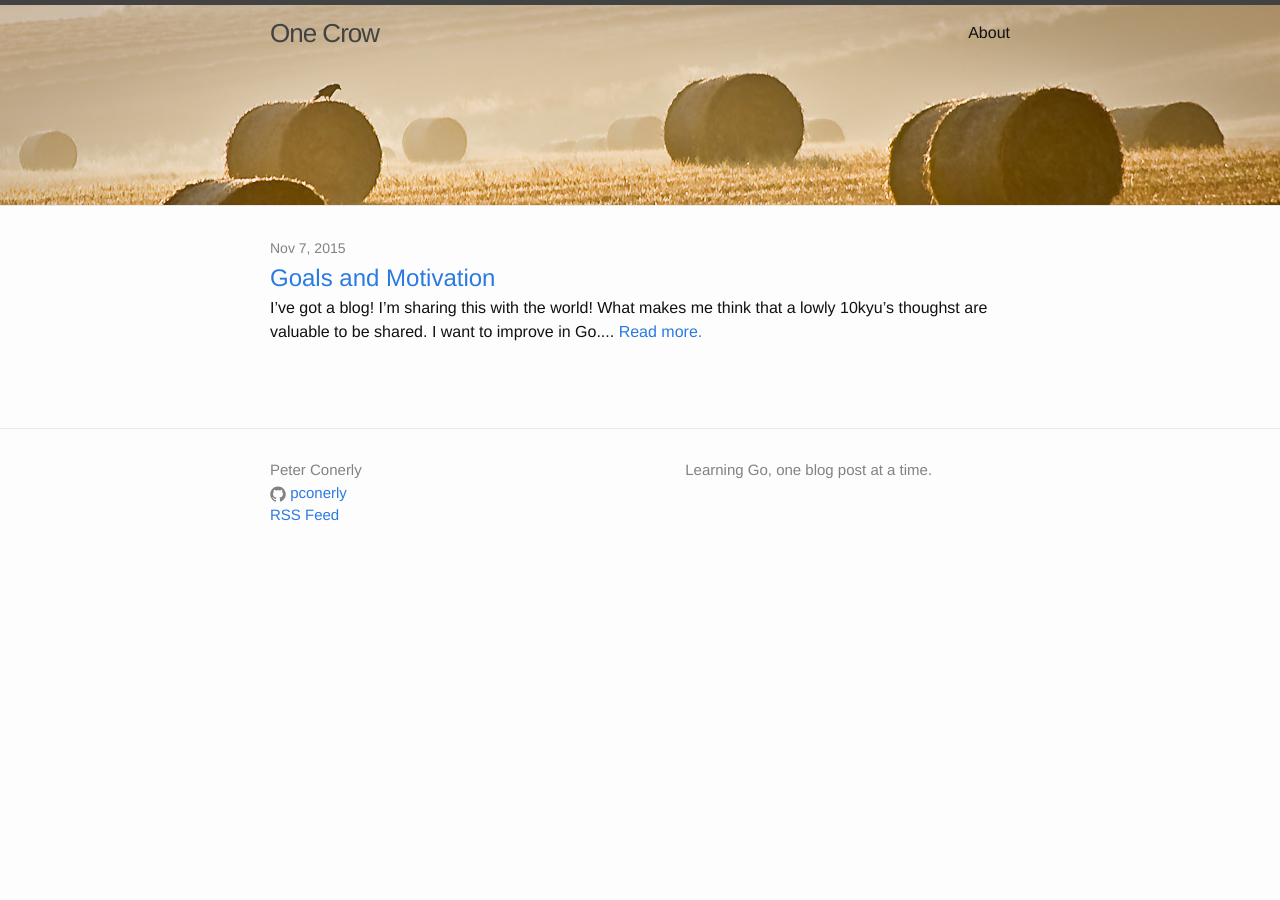
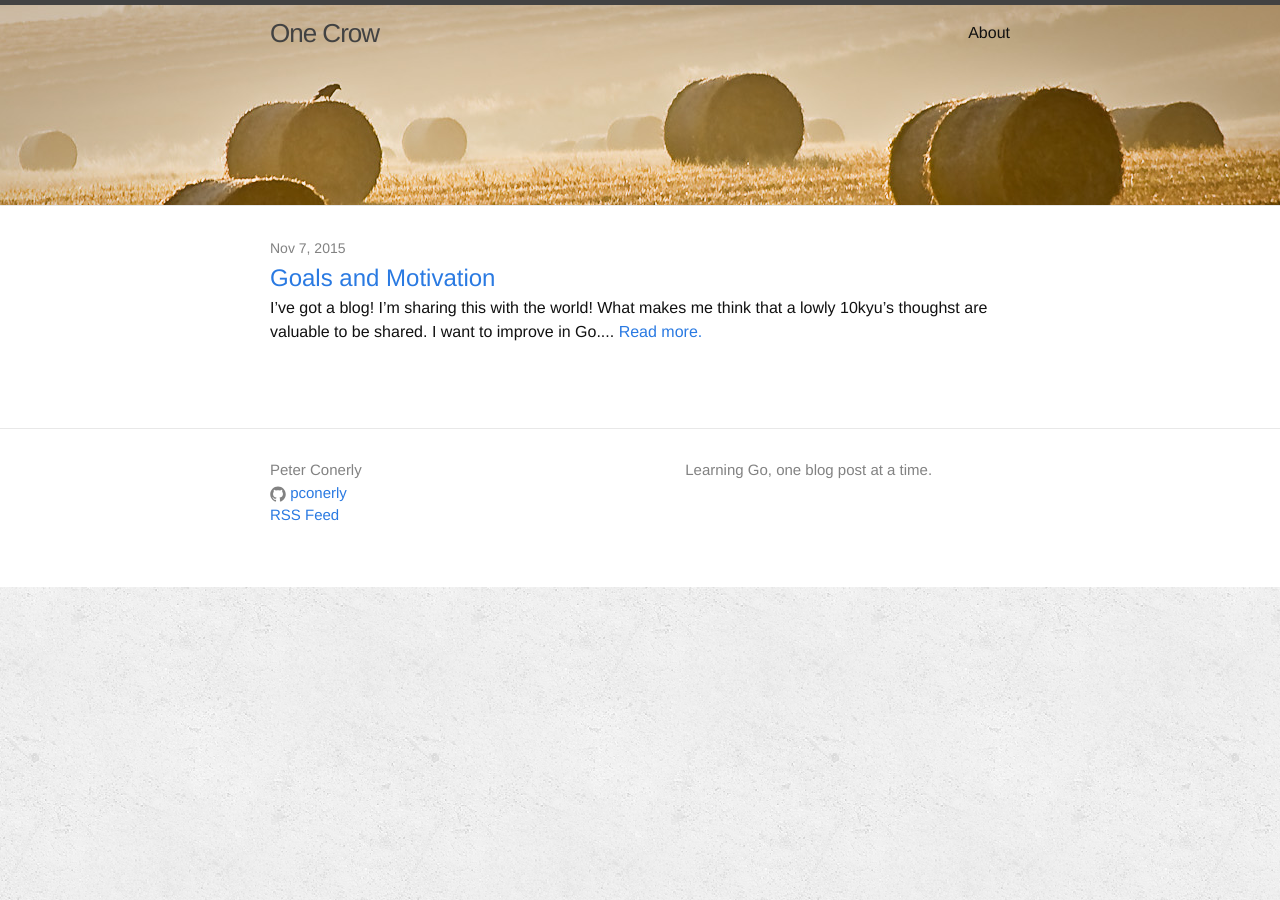
Before and after one commit to pconerly/onecrow, a Jekyll site: the page built from index.html, in a window 1280 px wide. Built offline with Jekyll 4.4.1, drawn with Linux system fonts in a browser that asks for light colours.

Commit message:
Styling background and crow position

```diff
--- a/_sass/_peter.scss
+++ b/_sass/_peter.scss
@@ -6,6 +6,26 @@
 .site-header {
     background: url('../images/onecrow_original.jpg');
     background-repeat: no-repeat;
-    background-position: center top;
+    background-position-y: top;
+    background-position-x: center;
     height: 200px;
+
+    @include media-query($on-laptop) {
+      // border: 1px solid red;
+      background-position-x: -260px;
+    }
 }
+
+.page-content, .site-footer {
+  background-color: #fff;
+}
+
+body {
+  max-width: 1300px;
+  margin-left: auto;
+  margin-right: auto;
+
+  background-position: left top;
+  background: url('../images/concrete_seamless.png');
+
+}
```
Also changed, not shown: images/concrete_seamless.png (added).
